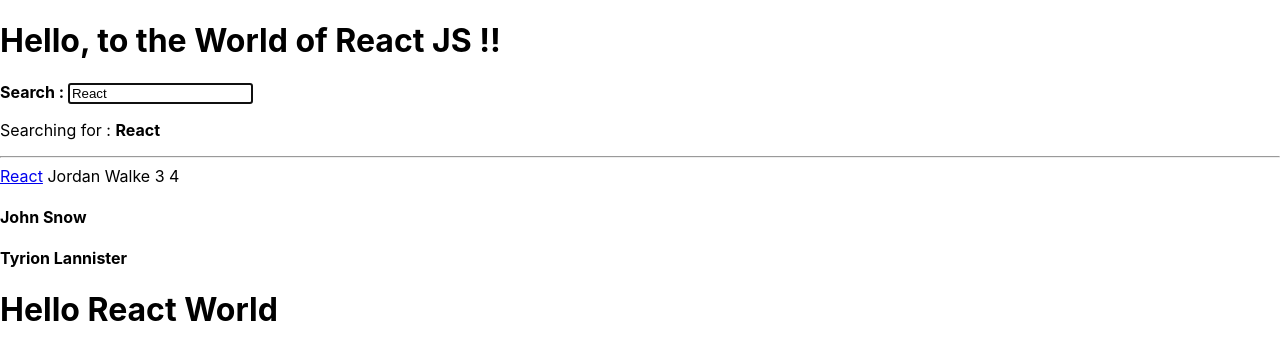
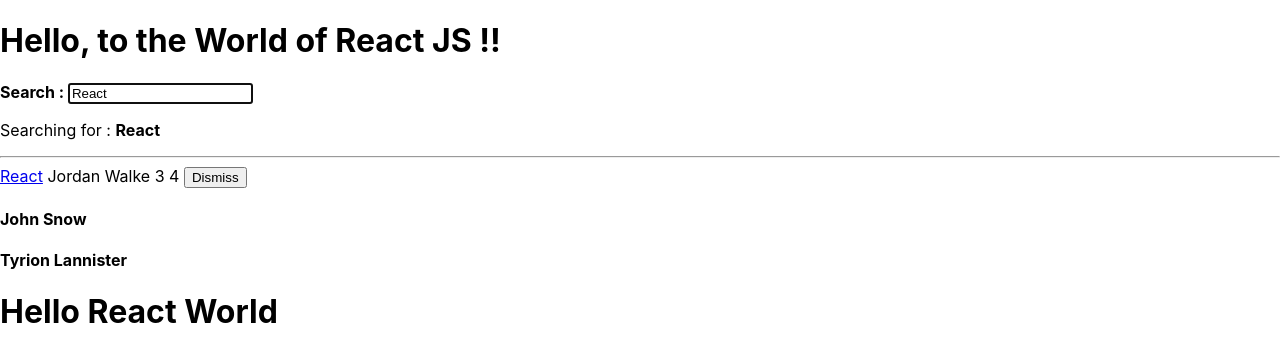
Before and after one commit to hemanthrasabhathula/hacker-stories, a React (Create React App) app: page / in a window 1280 px wide. Shown: the top 362 px of the page. Built offline with nearby package versions, Linux system fonts and the light colour scheme.

Commit message:
Inline Handler in JSX

```diff
--- a/src/App.js
+++ b/src/App.js
@@ -1,6 +1,6 @@
 import "./App.css";
 import Person from "./Person";
-import React from "react";
+import React, { useState } from "react";
 
 const react = "React JS";
 
@@ -23,8 +23,7 @@ const useSemiPersistentState = (key, initialState) => {
   return [value, setValue];
 };
 
-function App() {
-  const stories = [
+const initialStories = [
   {
     title: "React",
     url: "https://reactjs.org/",
@@ -43,9 +42,20 @@ function App() {
   },
 ];
 
+function App() {
   //  testFunction();
 
   const [searchTerm, setSearchTerm] = useSemiPersistentState("search", "React");
+
+  const [stories, setStories] = useState(initialStories);
+
+  const handleRemoveStory = (item) => {
+    const newStories = stories.filter(
+      (story) => story.ObjectID !== item.ObjectID
+    );
+
+    setStories(newStories);
+  };
 
   const handleSearch = (event) => {
     console.log("From the handleSearch ", event.target.value);
@@ -68,7 +78,7 @@ function App() {
         <Text>Search : </Text>
       </InputWithLabel>
       <hr />
-      <List list={searchedStories} />
+      <List list={searchedStories} onRemoveItem={handleRemoveStory} />
       <DeveloperList />
     </div>
   );
@@ -119,19 +129,30 @@ const InputWithLabel = ({
   );
 };
 
-const List = ({ list }) =>
-  list.map(({ ObjectID, ...item }) => <Item key={ObjectID} {...item}></Item>);
+const List = ({ list, onRemoveItem }) =>
+  list.map((item) => (
+    <Item key={item.ObjectID} item={item} onRemoveItem={onRemoveItem}></Item>
+  ));
 
-const Item = ({ url, title, author, num_comments, points }) => (
+const Item = ({ item, onRemoveItem }) => {
+  // const handleRemoveItem = () => {
+  //   onRemoveItem(item);
+  // };
+
+  return (
     <div>
       <span>
-      <a href={url}>{title}</a>
+        <a href={item.url}>{item.title}</a>
       </span>
-    <span> {author}</span>
-    <span> {num_comments}</span>
-    <span> {points}</span>
+      <span> {item.author}</span>
+      <span> {item.num_comments}</span>
+      <span> {item.points} </span>
+      <button type="button" onClick={() => onRemoveItem(item)}>
+        Dismiss
+      </button>
     </div>
   );
+};
 
 const DeveloperList = () => {
   const John = new Person("John", "Snow");
```
Lines whose indentation alone changed are shown as unchanged.
